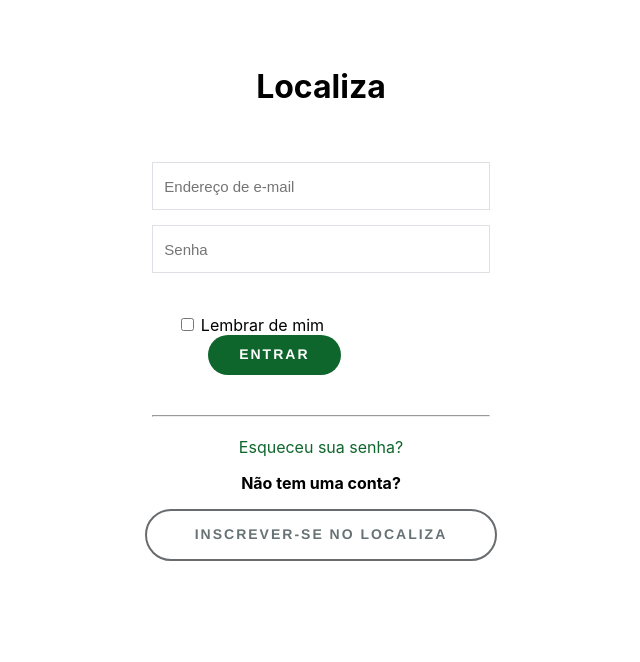
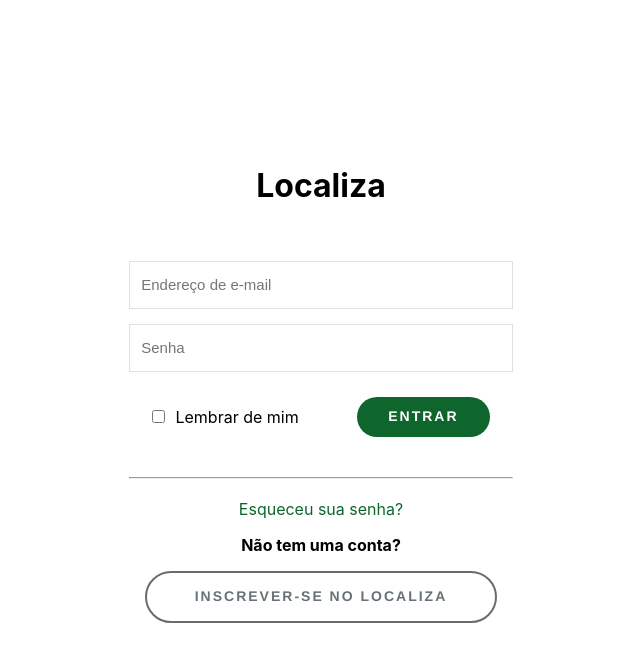
Before and after one commit to casserekevin/localiza, a React (Create React App) app in the folder web-front-end/v1/: page /login in a window 1280 px wide. Shown: the top 662 px of the page, without its empty margins (319-959 px from the left). Built offline with nearby package versions, Linux system fonts and the light colour scheme.

Commit message:
Login [integração]

```diff
--- a/web-front-end/v1/src/Components/Login/index.jsx
+++ b/web-front-end/v1/src/Components/Login/index.jsx
@@ -1,5 +1,7 @@
-import React, { Component } from 'react'
+import React, { useState } from 'react'
 import { Link } from 'react-router-dom'
+
+import UserService from '../../services/userService'
 
 import './style.css'
 
@@ -7,52 +9,47 @@
     user: { login: '', senha: '', lembrar: false }
 }
 
-export default class Login extends Component {
+export default function Login(){
+    const [email, setEmail] = useState('')
+    const [password, setPassword] = useState('')
 
-    state = { ...initialState }
-
-    updateField(event) {
-        const user = { ...this.state.user }
-        const target = event.target
-        user[event.target.name] = target.type === 'checkbox' ?
-            target.checked : target.value
-        this.setState({ user })
+    const handleSubmit = async (e) => {
+        e.preventDefault()
+        await UserService.loginUser(email, password)
+        .then((response) => {
+            console.log(response)
+        })
+        .catch((error) => {
+            console.log(error)
+        })
     }
 
-    save() {
-        console.log(this.state.user)
-    }
-
-    render() {
     return (
-            <div className='login-container'>
-                <div className='login-content'>
+        <form className='login-container' onSubmit={handleSubmit}>
             <h1 className='title'>Localiza</h1>
             {/* Campo Login */}
             <input className='login-input' type='email' name='login'
-                        value={this.state.user.login}
-                        onChange={e => this.updateField(e)}
+                value={email}
+                onChange={e => setEmail(e.target.value)}
                 placeholder='Endereço de e-mail' />
             {/* Campo Senha */}
             <input className='login-input' type='password' name='senha'
-                        value={this.state.user.senha}
-                        onChange={e => this.updateField(e)}
+                value={password}
+                onChange={e => setPassword(e.target.value)}
                 placeholder='Senha' />
             {/* Checkbox */}
             <div className='check-submit'>
-                        <input className='check-input' type='checkbox' id='lembrar' name='lembrar'
-                            checked={this.state.lembrar}
-                            onChange={e => this.updateField(e)} />
+                <div>
+                    <input className='check-input' type='checkbox' id='lembrar' name='lembrar' />
                     <label htmlFor='lembrar'>Lembrar de mim</label>
+                </div>
                 {/* Botao entrar */}
-                        <Link to='/main'><button className='login-btn'>Entrar</button></Link>
+                <button className='login-btn' type='submit'>Entrar</button>
             </div>
             <hr />
             <a href='/'>Esqueceu sua senha?</a>
             <p><strong>Não tem uma conta?</strong></p>
             <Link to='/cadastrar-pessoa'><button className='signup-btn'>Inscrever-se no Localiza</button></Link>
-                </div>
-            </div>
+        </form>
     )
 }
-}
--- a/web-front-end/v1/src/Components/Login/style.css
+++ b/web-front-end/v1/src/Components/Login/style.css
@@ -2,25 +2,8 @@
     display: flex;
     flex-direction: column;
     align-items: center;
-    height: 100%;
-    /* background: url('../../Assets/background-publicity.jpg') no-repeat; */
-    background-size: 110% 1200px;
-    background-position: 0px 0px;
-    /* color: #FFF; */
-}
-
-.login-content {
-    display: flex;
-    flex-direction: column;
-    align-items: center;
-    width: 33%;
-    margin-top: 4%;
-    /* background-color: rgba(0,0,0, 0.4); */
-    border-radius: 5%;
-    -webkit-border-radius: 5%;
-    -moz-border-radius: 5%;
-    -ms-border-radius: 5%;
-    -o-border-radius: 5%;
+    justify-content: center;
+    width: 30%;
 }
 
 .login-container a, .login-container a:visited {
@@ -39,7 +22,7 @@
 
 .login-input {
     margin-bottom: 0.5em;
-    width: 80%;
+    width: 100%;
     height: 48px;
     padding: 0 .75em;
     border: 1px solid #dfe0e6;
@@ -50,14 +33,17 @@
 }
 
 .check-input {
-    width: 7%;
-    margin-top: 20px;
+    margin: 0;
+    margin-right: 10px;
 }
 
 .check-submit {
-    width: 70%;
+    width: 100%;
     margin-top: 10px;
     margin-bottom: 20px;
+    display: flex;
+    align-items: center;
+    justify-content: space-evenly;
 }
 
 .login-btn {
@@ -88,7 +74,7 @@
 
 hr {
     margin-top:20px;
-    width: 80%;
+    width: 100%;
     margin-bottom: 20px;
     /* color: #FFF; */
 }
--- a/web-front-end/v1/src/Pages/LoginPage/index.jsx
+++ b/web-front-end/v1/src/Pages/LoginPage/index.jsx
@@ -2,10 +2,14 @@
 
 import Login from '../../Components/Login'
 
+import './style.css'
+
 export default class LoginPage extends Component {
     render(){
         return (
-            <Login/>
+            <div className='loginPage'>
+                <Login/>
+            </div>
         )
     }
 }
--- a/web-front-end/v1/src/Pages/LoginPage/style.css
+++ b/web-front-end/v1/src/Pages/LoginPage/style.css
@@ -0,0 +1,8 @@
+.loginPage {
+    display: flex;
+    flex-direction: column;
+    align-items: center;
+    justify-content: center;
+    min-height: 100%;
+
+}
--- a/web-front-end/v1/src/Pages/SignupPage/index.jsx
+++ b/web-front-end/v1/src/Pages/SignupPage/index.jsx
@@ -9,7 +9,6 @@
         return (
             <div className='signupPage'>
                 <Signup/>
-
             </div>
         )
     }
--- a/web-front-end/v1/src/services/userService.js
+++ b/web-front-end/v1/src/services/userService.js
@@ -8,6 +8,13 @@
             password: password
         })
     }
+
+    static loginUser(email, password){
+        return api.post('auth/authenticate', {
+            email: email,
+            password: password
+        })
+    }
 }
 
 export default UserService
```
Lines whose indentation alone changed are shown as unchanged.
